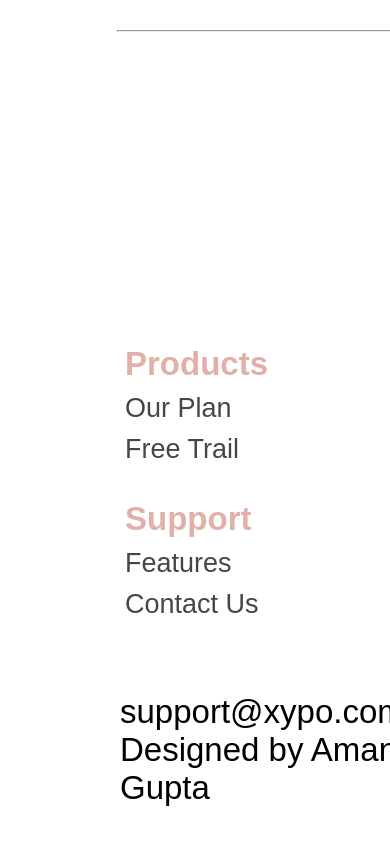
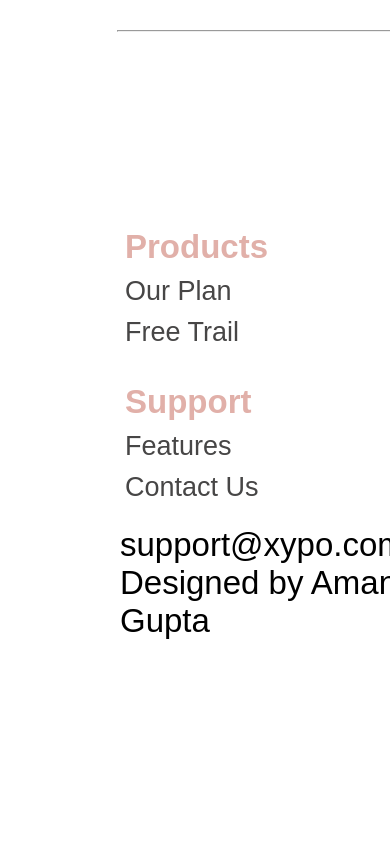
Before and after one commit to amangupta100/xypo.github.io, a plain HTML site: page index.html in a window 390 px wide. Shown: the part 7897-8741 px from the top of the page. After the commit the page ends 8590 px from the top, so only its background shows below. Drawn offline with nearby package versions, Linux system fonts and the light colour scheme.

Commit message:
change 7

```diff
--- a/response1.css
+++ b/response1.css
@@ -399,9 +399,9 @@ left: 30%;
     margin-left: 90%;
   }
   .footer{
-    margin-top: 100%;
+    margin-top:70%;
     flex-direction: column;
-    gap: 170px;
+    gap: 120px;
   }
   .links{
 
```
